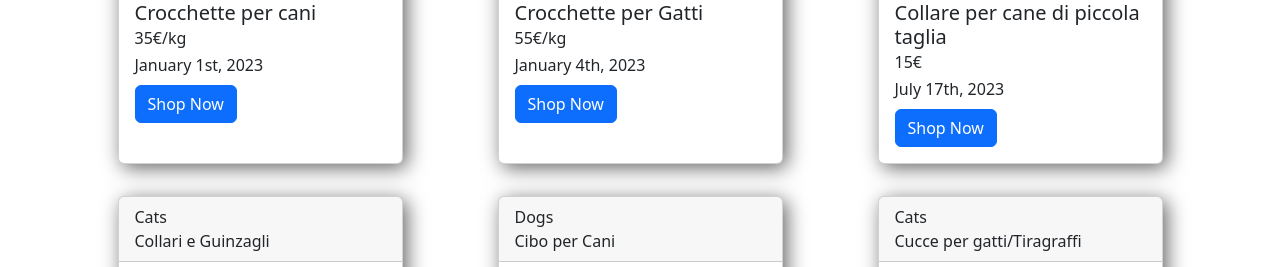
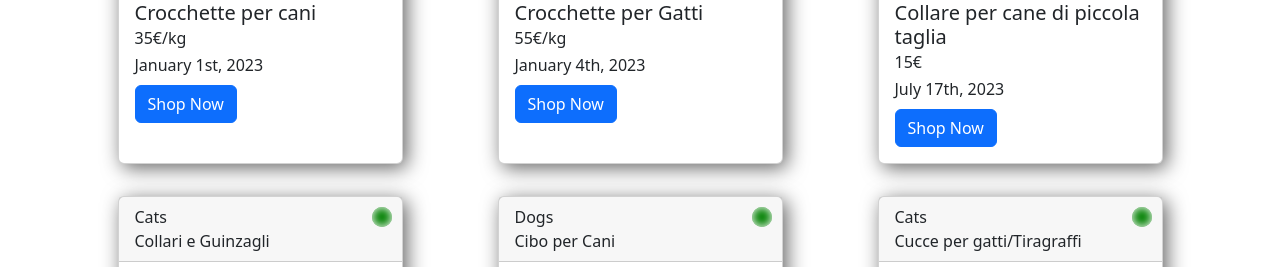
Before and after one commit to AlexTimoncini/php-oop-2, a PHP site: page / in a window 1280 px wide. Shown: the part 434-701 px from the top of the page. Run offline with PHP 8.4, Linux system fonts and the light colour scheme.

Commit message:
added function to class productType to check availability

```diff
--- a/classes/ProductType.php
+++ b/classes/ProductType.php
@@ -10,7 +10,11 @@ class ProductType extends Product{
         $this->avaibleFrom = $avaibleFrom;
     }
 
-    public function getSynopsis(Int $length){
-        return substr($this->content, 0, $length);
+    public function checkAvailability(){
+        if(new DateTime() >= $this->avaibleFrom){
+            return true;
+        }
+        return false;
+
     }
 }
--- a/index.php
+++ b/index.php
@@ -19,6 +19,7 @@
                 </h2>
             <?php foreach ($products as $product) { ?>
                 <div class="card col-3 p-0 m-3" >
+                    <div class="availability <?php if($product->checkAvailability()){echo 'avaible';}else{echo 'unavaible';}; ?>"></div>
                     <div class="card-header">
                         <?php echo $product->category->name; ?> <br>
                         <?php echo $product->type; ?>
--- a/styles/style.css
+++ b/styles/style.css
@@ -1,5 +1,6 @@
 .card{
     box-shadow: 4px 4px 20px #656565;
+    position: relative;
 }
 
 .card img{
@@ -7,3 +8,21 @@
     aspect-ratio: 1/1;
     object-fit: contain;
 }
+
+.availability{
+    position: absolute;
+    right: 10px;
+    top: 10px;
+    height: 20px;
+    width: 20px;
+    border-radius: 50%;
+    box-shadow: inset 0 0 10px #fff;
+}
+
+.avaible{
+    background-color: green;
+}
+
+.unavaible{
+    background-color: red;
+}
```
